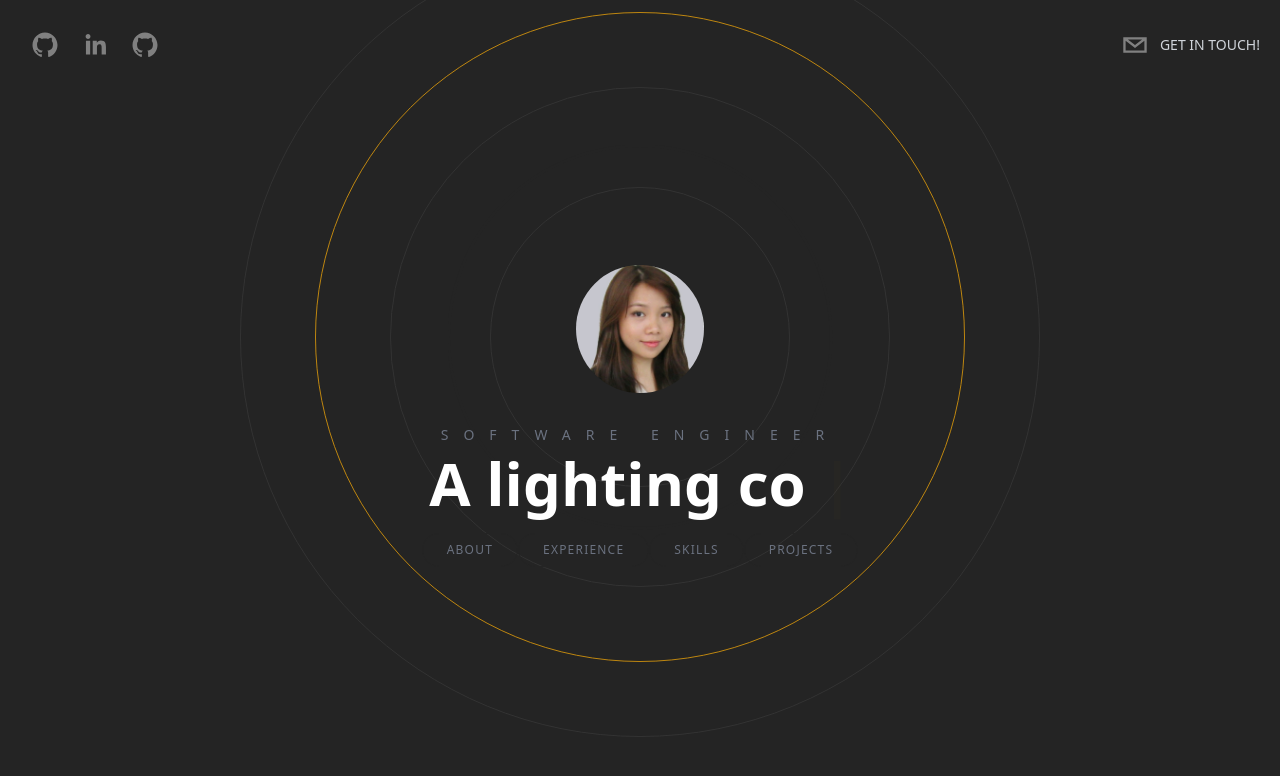
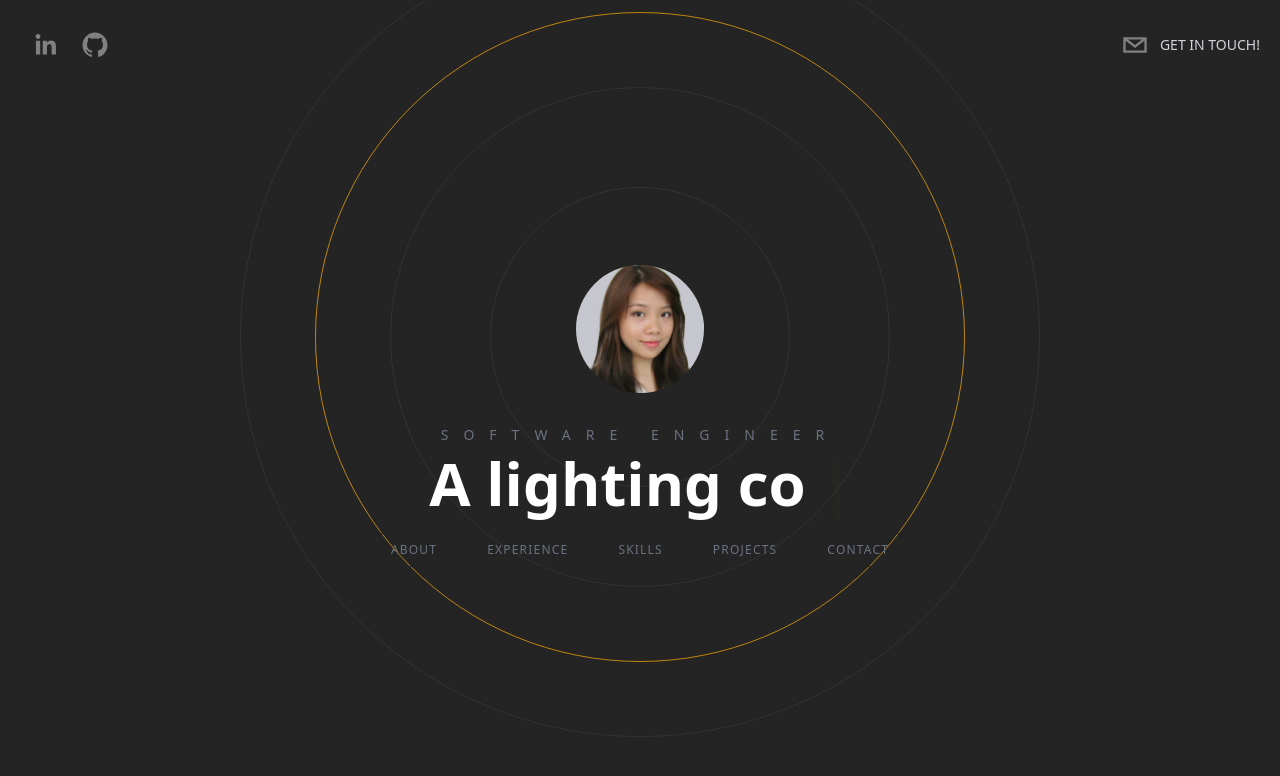
Before and after one commit to eaintmyat-bo/Portfolio_2.0, a Next.js app: page / in a window 1280 px wide. Shown: the top 776 px of the page. Built offline with nearby package versions, Linux system fonts and the light colour scheme.

Commit message:
Header Fix
Clean up Header

```diff
--- a/components/Header.tsx
+++ b/components/Header.tsx
@@ -1,6 +1,7 @@
 import React from "react";
 import { SocialIcon } from "react-social-icons";
 import { motion } from "framer-motion";
+import Link from "next/link";
 
 type Props = {};
 
@@ -31,11 +32,6 @@ function Header({}: Props) {
       >
         {/* Social Icons */}
         <SocialIcon
-          url="https://github.com/eaintmyat-bo"
-          fgColor="gray"
-          bgColor="transparent"
-        />
-        <SocialIcon
           url="https://www.linkedin.com/in/eaintbo"
           fgColor="gray"
           bgColor="transparent"
@@ -61,14 +57,17 @@ function Header({}: Props) {
         transition={{
           duration: 1.5,
         }}
-        className="flex flex-row items-center text-gray-300 cursor-pointer"
+        className="flex flex-row items-center text-gray-300"
       >
+        <Link href="#contact">
           <SocialIcon
             className="cursor-pointer"
             network="email"
             fgColor="gray"
             bgColor="transparent"
           />
+        </Link>
+
         <p className="uppercase hidden md:inline-flex text-sm text-grey-400">
           Get in Touch!
         </p>
--- a/components/Hero.tsx
+++ b/components/Hero.tsx
@@ -49,6 +49,9 @@ export default function Hero({}: Props) {
           <Link href="#projects">
             <button className="heroButton">Projects</button>
           </Link>
+          <Link href="#contact">
+            <button className="heroButton">Contact</button>
+          </Link>
         </div>
       </div>
     </div>
```
Lines whose indentation alone changed are shown as unchanged.
